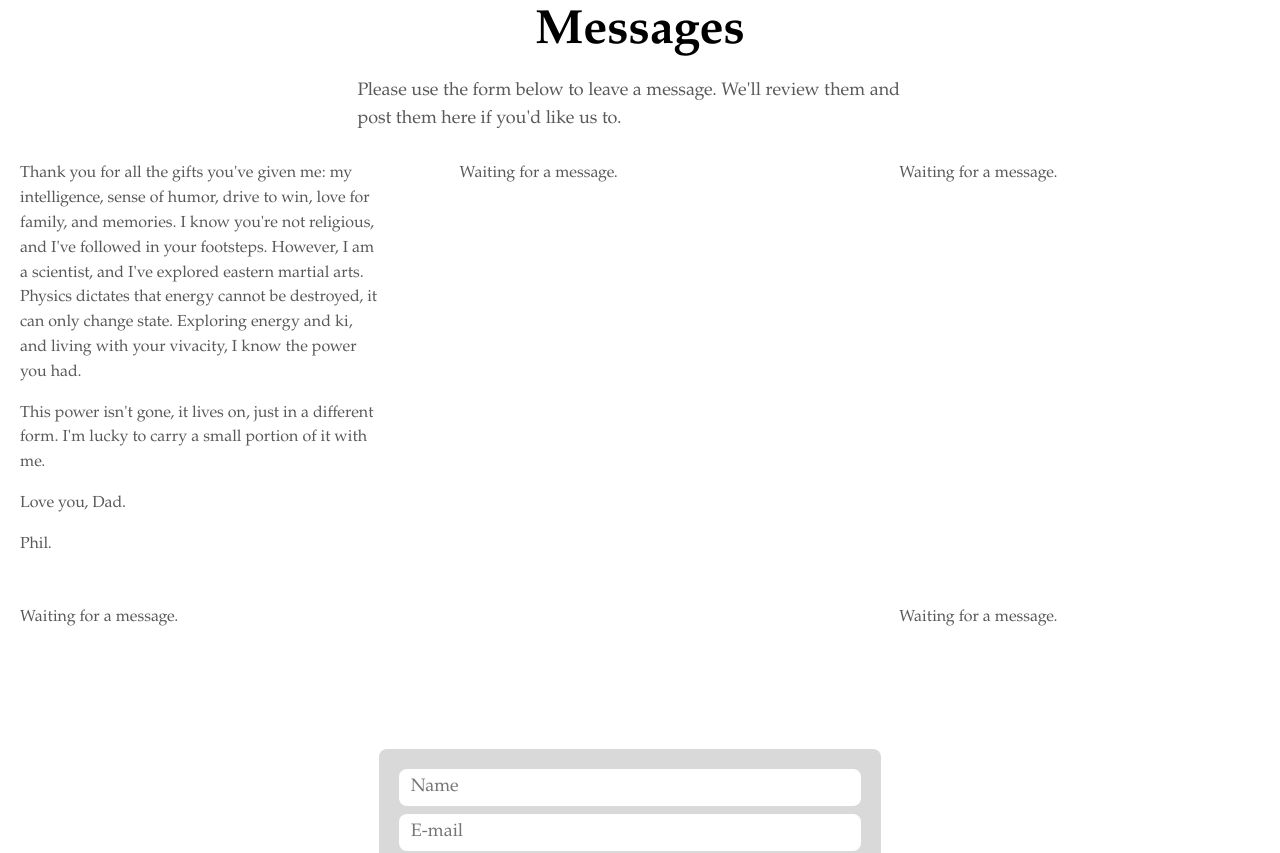
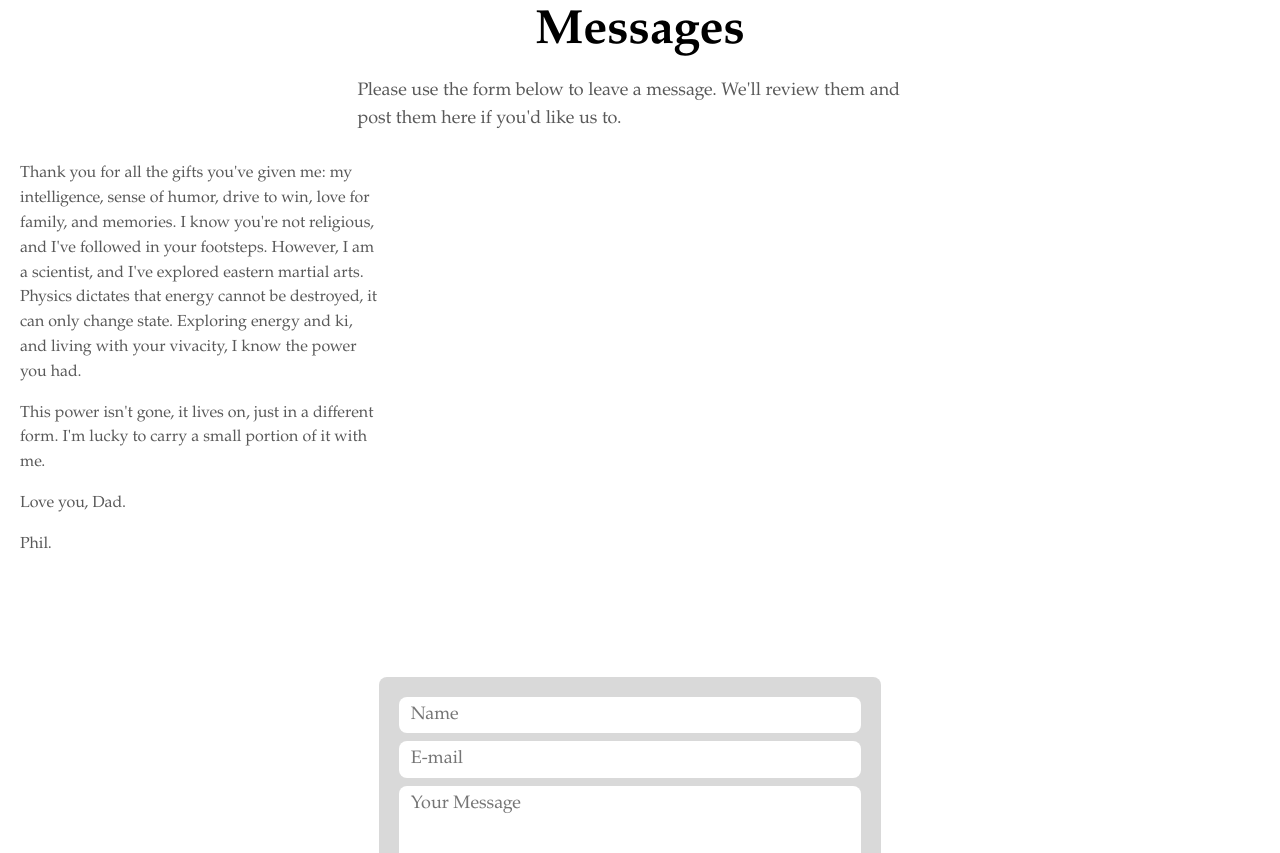
Before and after one commit to PhilStollery/david-eulogy, a plain HTML site: page index.html in a window 1280 px wide. Shown: the part 2502-3355 px from the top of the page. Drawn offline with Linux system fonts and the light colour scheme; a script that the page names is missing.

Commit message:
Update index.html

```diff
--- a/index.html
+++ b/index.html
@@ -320,7 +320,7 @@
                 when Simon (Spider) Webb, a 21 year old Englishman, born of German parents (Johann and Winifred Webb
                 (nee Webber), British Citizens), wrote to his friend, from his University days, Gottfried Berger
                 (nickname Fred), who resided in Berlin.</p>
-              <p>My sons Phillip and Andrew are working together to hopefully complete this.</p>
+              <p>Unfunished book - as of his death almost 80% researched.</p>
             </span>
             <span class="Anchor">Not available</span>
           </div>
@@ -362,42 +362,6 @@
               </span>
             </div>
           </div>
-          <div class="home-messages-card">
-            <div class="home-text-container1">
-              <span class="home-text02 Card-Text">
-                <p>
-                  Waiting for a message.
-                </p>
-              </span>
-            </div>
-          </div>
-          <div class="home-messages-card">
-            <div class="home-text-container2">
-              <span class="home-text02 Card-Text">
-                <p>
-                  Waiting for a message.
-                </p>
-              </span>
-            </div>
-          </div>
-          <div class="home-messages-card">
-            <div class="home-text-container2">
-              <span class="home-text02 Card-Text">
-                <p>
-                  Waiting for a message.
-                </p>
-              </span>
-            </div>
-          </div>
-          <div class="home-messages-card">
-            <div class="home-text-container2">
-              <span class="home-text02 Card-Text">
-                <p>
-                  Waiting for a message.
-                </p>
-              </span>
-            </div>
-          </div>
         </div>
       </div>
       <div class="home-get-in-touch">
```
